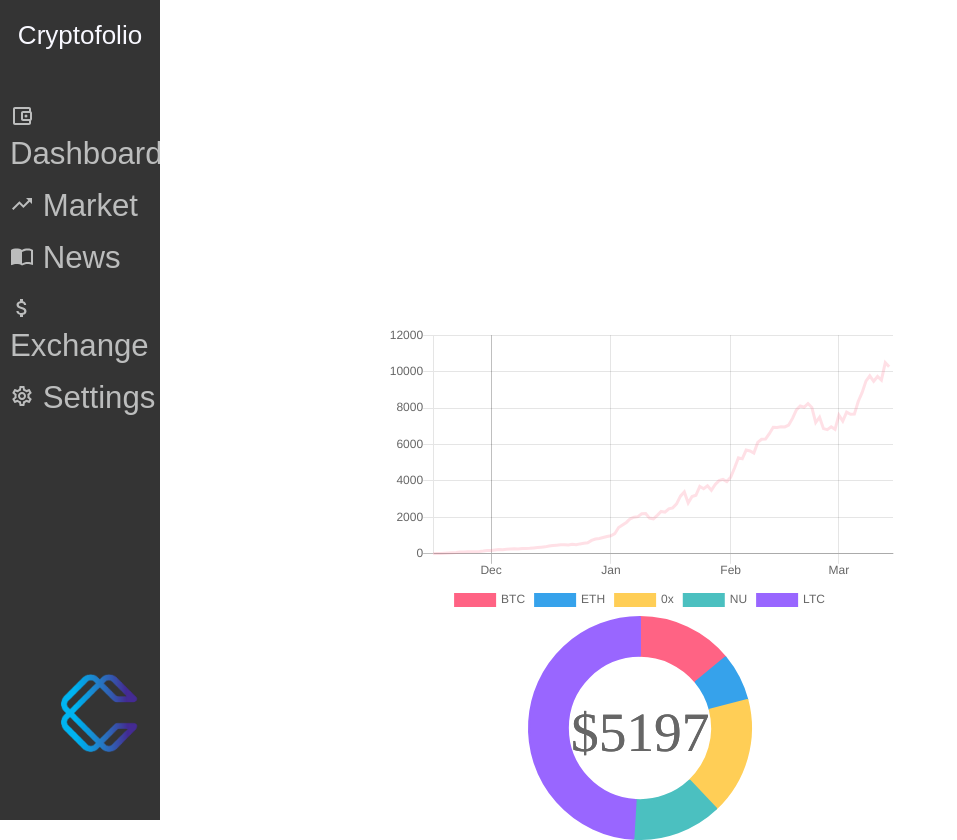
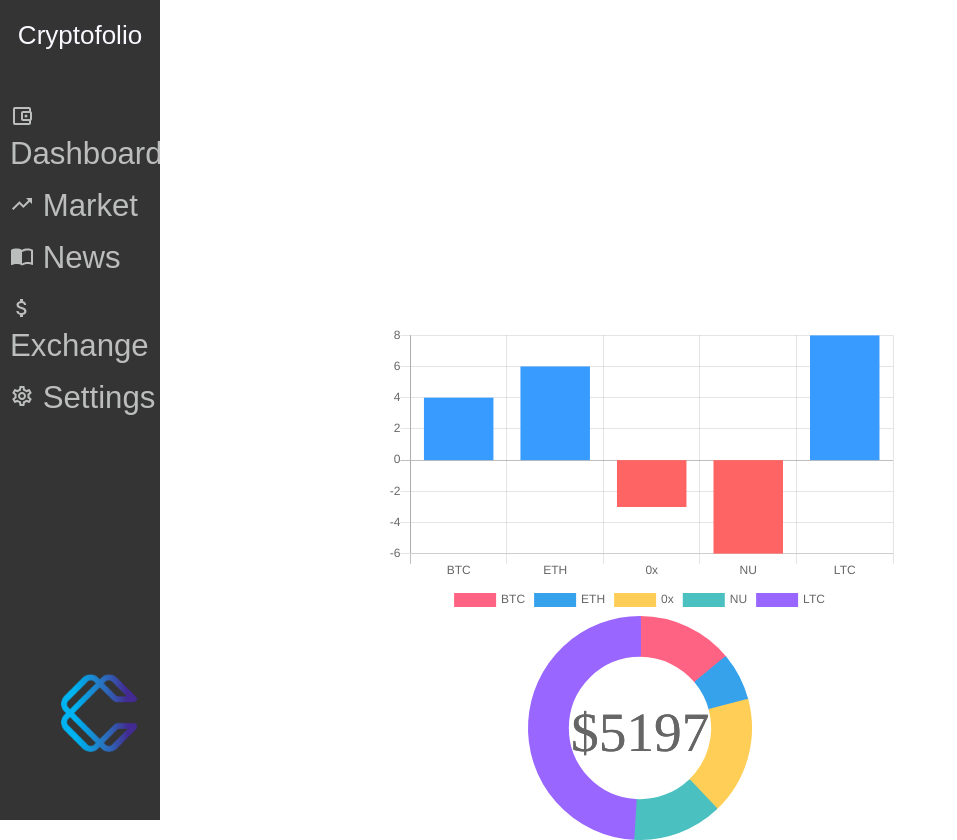
Before and after one commit to unko-chan/cryptofolio, a React (Create React App) app: page / in a window 1280 px wide. Shown: the whole page, without its empty margins (0-957 px from the left). Built offline with nearby package versions, Linux system fonts and the light colour scheme.

Commit message:
implement basic performance bar chart

```diff
--- a/src/App.js
+++ b/src/App.js
@@ -1,7 +1,9 @@
 import './App.scss';
 import SideNav from './Components/Nav/SideNav';
 import Doughnut from "./charts/doughnut";
-import VoteLine from "./charts/performanceChartLine"
+import PerformanceLine from './charts/performanceLine';
+import PerformanceBar from './charts/performanceBar';
+
 
 function App() {
   return (
@@ -13,7 +15,7 @@ function App() {
           </div>
         </div>
         <div class="chart-container">
-          <VoteLine />
+          <PerformanceBar />
 
           <Doughnut />
         </div>
--- /dev/null
+++ b/src/charts/performanceBar.js
@@ -0,0 +1,50 @@
+import {
+  getBalances,
+  getCurrencies,
+  currencyColors,
+} from '../helpers/pieChartHelper';
+
+import colors from '../data/colors.json';
+import accounts from '../data/accounts.json';
+import { Bar } from 'react-chartjs-2';
+
+const performance = ['4', '6', '-3', '-6', '8'];
+
+const getBarColor = function (performance) {
+  const color = [];
+  performance.forEach((int) => {
+    if (int > 0) {
+      color.push('rgb(55, 155, 255)');
+    } else {
+      color.push('rgb(255, 100, 100)');
+    }
+  });
+  return color;
+};
+
+const balances = getBalances(accounts);
+const currencies = getCurrencies(balances);
+const filteredColors = currencyColors(colors);
+const barColors = getBarColor(performance);
+
+console.log('hello', filteredColors);
+
+export default function () {
+  const data = {
+    labels: currencies,
+    datasets: [
+      {
+        label: currencies,
+        data: performance,
+        backgroundColor: barColors,
+        borderColor: barColors,
+      },
+    ],
+  };
+  const options = {
+    legend: {
+      display: false,
+    },
+  };
+  return <Bar data={data} options={options} />;
+}
--- a/src/charts/performanceChartLine.js
+++ b/src/charts/performanceLine.js
@@ -246,12 +246,14 @@ const price = [
 ];
 ;
 
-export default function VoteLine() {
+export default function PerformanceLine() {
   const data = {
+    //x axis data
     labels: days,
     datasets: [
       {
         label: 'Portoflio Value',
+        //y axis data
         data: price,
         fill: false,
         borderColor: 'rgba(255, 99, 132, 0.2)',
```
